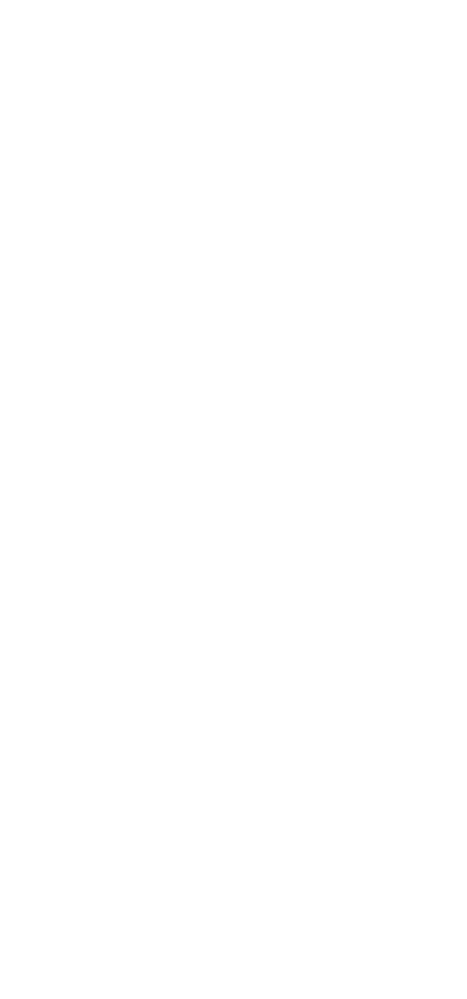
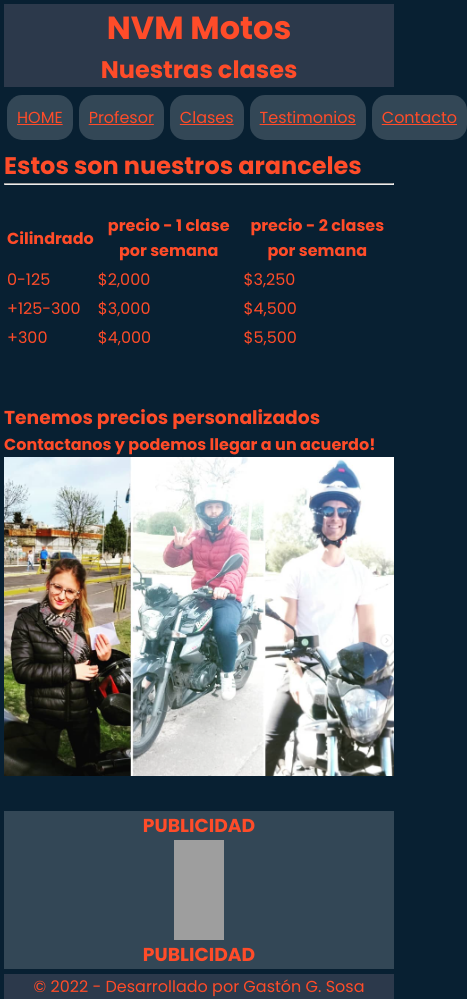
Before and after one commit to GastonGSosa/nvm_motos, a plain HTML site: page sections/clases.html in a window 390 px wide. Shown: the whole page, 467 px wide, since content can reach past the window. Before the commit the page ends 844 px from the top, so only its background shows below. Drawn offline with Linux system fonts and the light colour scheme; grey boxes are pictures that could not be loaded.

Commit message:
versión full responsive con grids y flexbox lista para entrega

```diff
--- a/css/styles.css
+++ b/css/styles.css
@@ -12,26 +12,143 @@
 @media (max-width: 479px)
 {
 
-/* GLOBAL SELECTORS */
-* {
-    font-family: Poppins, sans-serif;
-    background-color: #082032;
-    color: #FF4C29;
-    margin: 0;
-}
+    /************************* GLOBAL SELECTORS ************************/
+    * {
+        font-family: Poppins, sans-serif;
+        color: #FF4C29;
+        margin:0;
+    }
+
+    /************************** TAG SELECTORS **************************/
+    html, body{
+        background-color: #082032;
+        height:100%;
+        margin: 2px;
+    }
+    header{
+        background-color: #2C394B;
+        top: 0;
+        display: flex;
+        flex-flow: column nowrap;
+        justify-content: center;
+        align-items: center;
+    }
+    h1{
+        background-color: #2C394B;
+    }
+
+    aside{
+        background-color: #334756;
+    }
+    span{
+        background-color: #334756;
+        padding: 10px;
+        margin: 3px;
+        display: inline-block;
+        border-radius: 15px;
+    }
+    span:hover{
+        border: solid 3px;
+        transition: border .1s;
+        cursor: pointer;
+    }
+    footer{
+        background-color: #2C394B;
+        width: 100vw;
+        display: flex;
+        justify-content: center;
+        align-items: center;
 
 
-/* TAG SELECTORS */
+    }
 
 
-/* CLASS SELECTORS */
+    /**************************** CLASS SELECTORS **********************/
+
+    /* creo una class para asignar el grid area, en este caso body */
+    .gridArea {
+        display: grid;                 /* necesario para que sea grid */
+        grid-template-areas:
+        "cabeza"/* fila 1 */
+        "menu" /* fila 2 */
+        "contenidoPrincipal" /* fila 3 */
+        "ContenidoSecundario" /* fila 4 */
+        "publicidad" /* fila 5 */
+        "pie" /* fila 6 */
+        ;
+
+        /* Asigno tamaño a columnas y filas */
+
+        grid-template-columns: 100vw;
+        grid-template-rows: auto auto auto auto auto auto;
+        grid-row-gap: 5px;
+
+    }
+    .flexNav{
+        display:flex;
+        flex-flow: row nowrap;
+        justify-content: space-evenly;
 
 
-/* ID SELECTORS */
-
-}
+    }
+    .imagenPublicidad{
+        width:50px;
+        height:50px;
+    }
+    .fotoMoto{
+        display: block;
+        width: 100%;
+        height: auto;
+        max-width: 100%;
+    }
 
 
+
+    /************************* ID SELECTORS ****************************/
+    #cabeza{
+        grid-area: cabeza;
+
+    }
+    #menu{
+        grid-area: menu;
+
+    }
+    #contenidoPrincipal{
+        grid-area: contenidoPrincipal;
+        display: flex;
+        flex-flow: row wrap;
+        align-items: center;
+        justify-content: center;
+        padding: 5px 20px 5px 20px;
+
+    }
+    #contenidoSecundario{
+        grid-area: contenidoSecundario;
+        display: flex;
+        flex-direction: column;
+        justify-content: flex-start;
+        align-items: center;
+
+
+
+    }
+    #publicidad{
+        grid-area: publicidad;
+        display: flex;
+        flex-flow: column wrap;
+        align-items:center;
+        justify-content: space-between;
+
+    }
+    #pie{
+        grid-area: pie;
+        display: flex;
+        justify-content:center;
+
+    }
+
+
+    }
 
 
 
@@ -143,6 +260,22 @@
         display: block;
     }
 
+    .aranceles{
+        padding: 10px;
+        display: flex;
+        flex-flow: column nowrap;
+        justify-content: center;
+        align-items: center;
+
+    }
+    .sugerencia {
+        display: flex;
+        flex-flow: column nowrap;
+        justify-content: center;
+        align-items: center;
+
+    }
+
 
 
     /************************* ID SELECTORS ****************************/
@@ -236,9 +369,7 @@ aside{
     background-color: #334756;
 }
 span{
-    padding-top: 15px;
-    padding-bottom: 15px;
-    padding-left: 150px;
+    padding: 15px 50px 15px 50px;
     background-color: #334756;
     margin: 3px;
     display:block;
@@ -248,6 +379,9 @@ span:hover{
     border: solid 3px;
     transition: border .1s;
     cursor: pointer;
+}
+span:active{
+    background-color: #334756;
 }
 footer{
     background-color: #2C394B;
@@ -293,6 +427,24 @@ footer{
     border-radius: 15px;
     border: solid;
 }
+.aranceles {
+    padding: 20px;
+    border: solid;
+    border-style:groove;
+}
+
+.sugerencia {
+    display: flex;
+    flex-flow: column nowrap;
+    justify-content: center;
+    align-items: center;
+}
+
+.video{
+    border-radius: 15px;
+    border: solid;
+}
+
 
 
 
@@ -308,7 +460,7 @@ footer{
 #contenidoPrincipal{
     grid-area: contenidoPrincipal;
     display: flex;
-    flex-flow: row wrap;
+    flex-flow: column nowrap;
     align-items: center;
     justify-content: center;
     padding: 10px 40px 10px 40px;
--- a/sections/clases.html
+++ b/sections/clases.html
@@ -0,0 +1,92 @@
+<!DOCTYPE html>
+<html lang="en">
+<head>
+    <meta charset="UTF-8">
+    <meta http-equiv="X-UA-Compatible" content="IE=edge">
+    <meta name="viewport" content="width=device-width, initial-scale=1.0">
+    <title>NVM Motos - Clases</title>
+    <link rel="stylesheet" href="../css/styles.css">
+    <link rel="icon" type="image/x-icon" href="../images/favicon.ico">
+    <link rel="preconnect" href="https://fonts.googleapis.com">
+    <link rel="preconnect" href="https://fonts.gstatic.com" crossorigin>
+    <link href="https://fonts.googleapis.com/css2?family=Poppins:ital,wght@0,400;0,500;0,700;1,400&display=swap" rel="stylesheet">
+</head>
+<body class="gridArea">
+    <header id="cabeza">
+        <h1>NVM Motos</h1>
+        <h2>Nuestras clases</h2>
+
+    </header>
+    <nav id="menu" class="flexNav">
+        <span><a href="../index.html">HOME</a></span>
+        <span><a href="../sections/profesor.html">Profesor</a></span>
+        <span><a href="../sections/clases.html">Clases</a></span>
+        <span><a href="../sections/testimonios.html">Testimonios</a></span>
+        <span><a href="../sections/contacto.html">Contacto</a></span>
+    </nav>
+    <main>
+        <section class="contenidoPrincipal">
+        <article class="aranceles">
+            <h2>Estos son nuestros aranceles</h2>
+            <hr>
+            <br>
+          <table>
+            <!-- CREO TABLA Y LE ASIGNO BORDE -->
+            <thead>
+              <!-- ENCABEZADO DE LA TABLA -->
+              <th>Cilindrado</th><!-- PRIMERA COL ENCABEZADO -->
+              <th>precio - 1 clase por semana</th> <!-- SEGUNDA COL ENCABEZADO -->
+              <th>precio - 2 clases por semana</th><!-- TERCERCA COL ENCABEZADO -->
+            </thead><!-- CIERRO ENCABEZADO -->
+            <tbody>
+              <!-- ABRO CUERPO DE TABLA -->
+              <tr>
+                <!-- 1RA FILA -->
+                <td>0-125</td><!-- 1 COLUMNA -->
+                <td>$2,000</td><!-- 2 COLUMNA -->
+                <td>$3,250</td><!-- 3 COLUMNA -->
+              </tr><!-- CIERRO 1RA FILA -->
+              <tr>
+                <!-- 2DA FILA -->
+                <td>+125-300</td><!-- 1 COLUMNA -->
+                <td>$3,000</td><!-- 2 COLUMNA -->
+                <td>$4,500</td><!-- 3 COLUMNA -->
+              </tr><!-- CIERRO 2DA FILA -->
+              <tr>
+                <!-- 3RA FILA -->
+                <td>+300</td><!-- 1 COLUMNA -->
+                <td>$4,000</td><!-- 2 COLUMNA -->
+                <td>$5,500</td><!-- 3 COLUMNA -->
+              </tr><!-- CIERRO 3RA FILA -->
+            </tbody><!-- CIERRO CUERPO TABLA -->
+          </table><!-- CIERRO TABLA -->
+          <br>
+        </article>
+      </section>
+      <br>
+      <section class="contenidoSecundario">
+          <div class="sugerencia">
+              <h3> Tenemos precios personalizados</h3>
+              <h4> Contactanos y podemos llegar a un acuerdo!</h4>
+              <img src="../images/clases.png" alt="" class="fotoMoto" width="500" height="400">
+
+          </div>
+
+      </section>
+
+    </main>
+    <aside id="publicidad">
+        <h3>PUBLICIDAD</h3>
+        <img src="https://www.altonivel.com.mx/assets/images/Marketing/Publicidad/publicidadonline320.jpg" alt="publicidad 1" class="imagenPublicidad">
+        <img src="https://i.pinimg.com/280x280_RS/91/6d/85/916d8531d909c7189be87fe31823af1c.jpg" alt="publicidad 2" class="imagenPublicidad">
+        <h3>PUBLICIDAD</h3>
+
+    </aside>
+    <br>
+    <footer id="pie">
+        &copy; 2022 - Desarrollado por Gastón G. Sosa
+
+    </footer>
+
+</body>
+</html>
```
Also changed, not shown: sections/contacto.html (+67 -0 lines), sections/profesor.html (+59 -0 lines), sections/testimonios.html (+65 -0 lines), images/clases.png (added).
